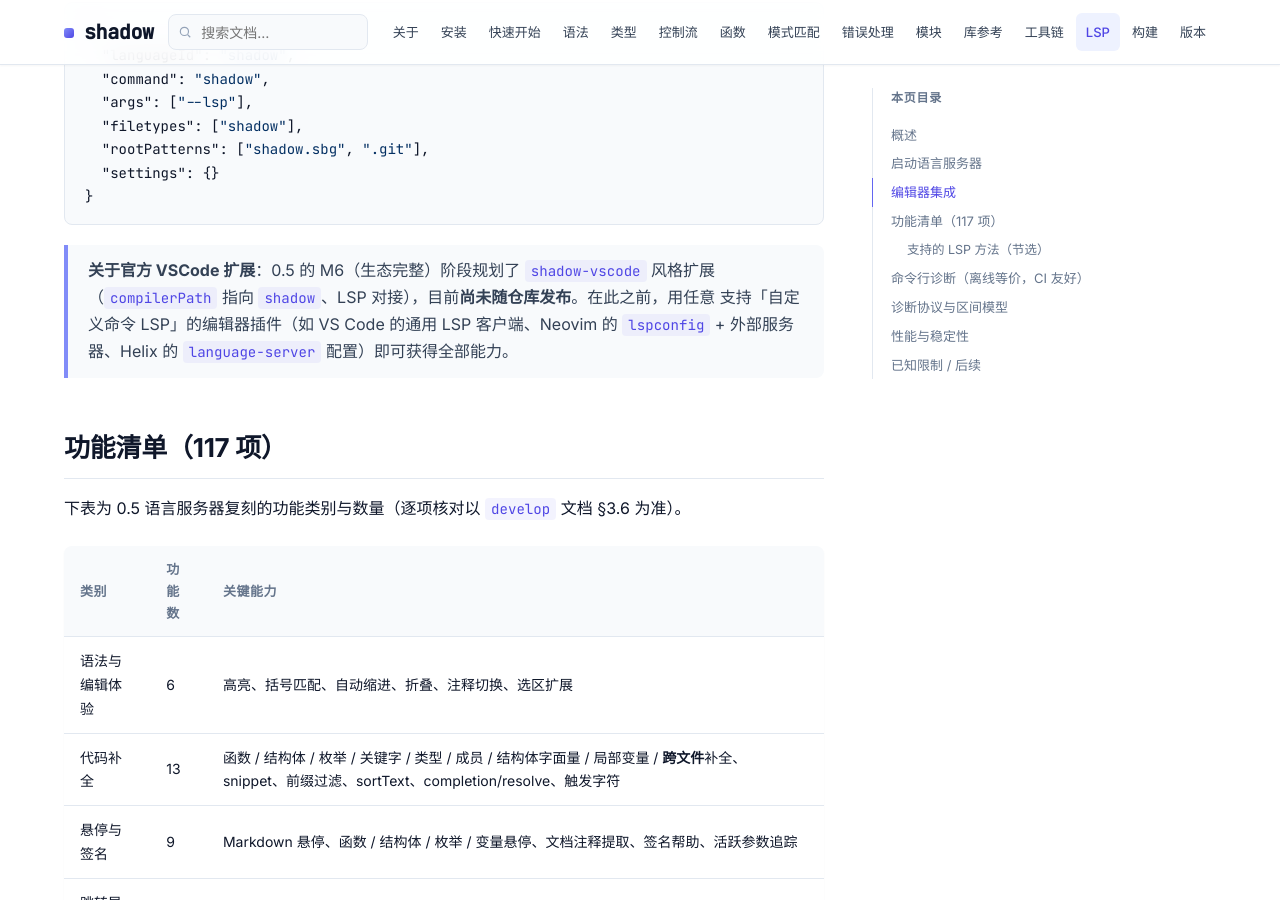
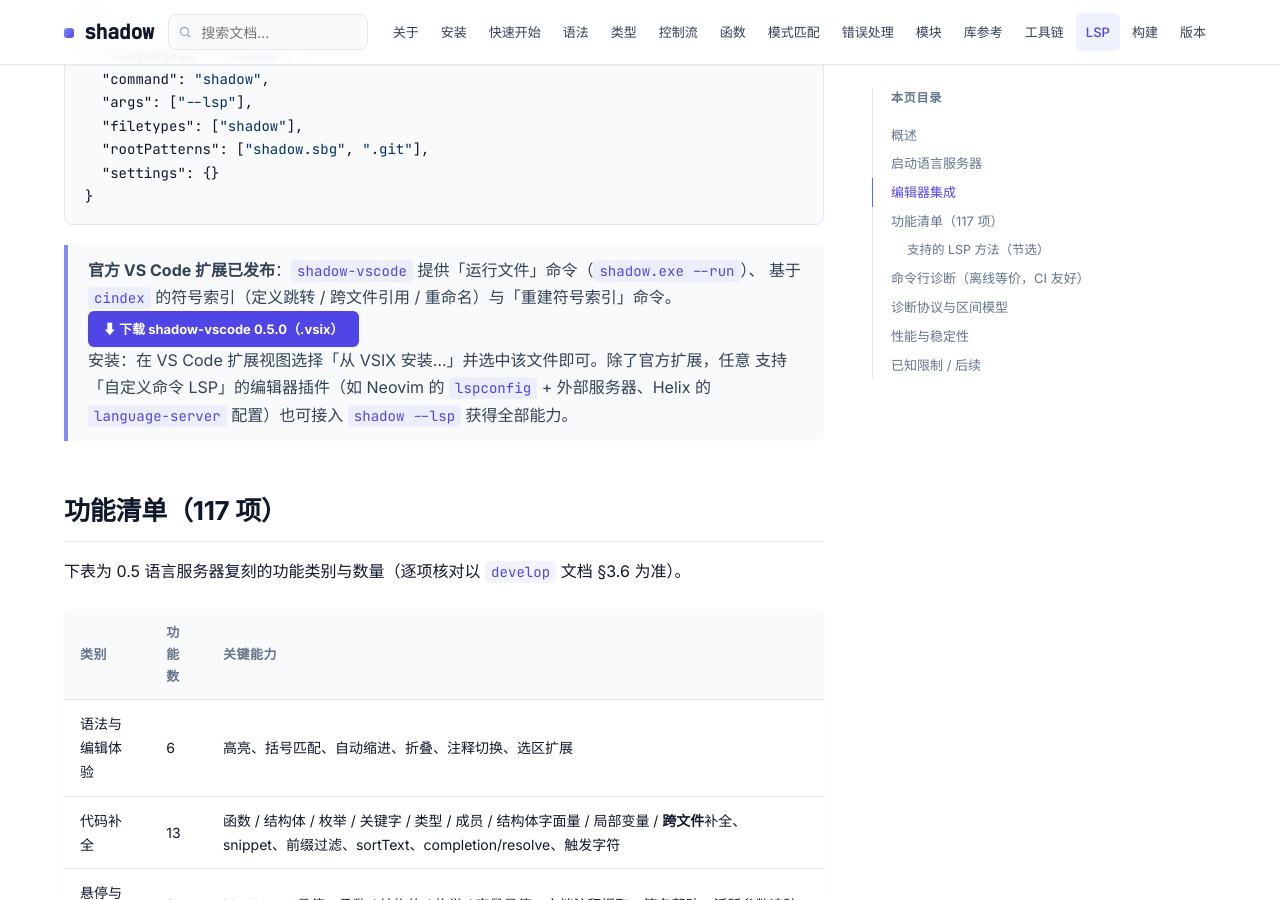
Before and after one commit to lu-91015/shadow-docs, a Jekyll site: the page built from docs/lsp.md, in a window 1280 px wide and 900 px high, scrolled down 1366 px. Built offline with Jekyll 4.4.1, drawn with Linux system fonts in a browser that asks for light colours; some of the changed text lies outside the part shown.

Commit message:
docs: add VS Code extension download entry (home/install/lsp)
Add vscode_version/vscode_repo vars to _config.yml. Add VS Code extension download button on home hero, install page callout, and LSP page (replacing the two 'not yet published' notes with 'published' + .vsix link).

````diff
--- a/_config.yml
+++ b/_config.yml
@@ -9,6 +9,10 @@ lang: zh-CN
 shadow_version: "0.5.0"
 # GitHub 仓库（owner/repo），用于拼下载直链
 github_repo: "lu-91015/shadow"
+
+# ===== VS Code 扩展（发版时同步改这里）=====
+vscode_version: "0.5.0"
+vscode_repo: "lu-91015/shadow-vscode"
 
 # 不使用 gem-based theme，完全用 _layouts 下的自定义布局
 # （default.html / doc.html）。GitHub Pages 原生支持此模式。
--- a/docs/lsp.md
+++ b/docs/lsp.md
@@ -53,10 +53,13 @@ shadow --lsp
 }
 ```
 
-> **关于官方 VSCode 扩展**：0.5 的 M6（生态完整）阶段规划了 `shadow-vscode` 风格扩展
-> （`compilerPath` 指向 `shadow`、LSP 对接），目前**尚未随仓库发布**。在此之前，用任意
-> 支持「自定义命令 LSP」的编辑器插件（如 VS Code 的通用 LSP 客户端、Neovim 的
-> `lspconfig` + 外部服务器、Helix 的 `language-server` 配置）即可获得全部能力。
+> **官方 VS Code 扩展已发布**：`shadow-vscode` 提供「运行文件」命令（<code>shadow.exe --run</code>）、
+> 基于 <code>cindex</code> 的符号索引（定义跳转 / 跨文件引用 / 重命名）与「重建符号索引」命令。
+> <a class="btn btn-primary btn-sm" href="https://github.com/{{ site.vscode_repo }}/releases/download/{{ site.vscode_version }}/shadow-{{ site.vscode_version }}.vsix">⬇ 下载 shadow-vscode {{ site.vscode_version }}（.vsix）</a>
+>
+> 安装：在 VS Code 扩展视图选择「从 VSIX 安装…」并选中该文件即可。除了官方扩展，任意
+> 支持「自定义命令 LSP」的编辑器插件（如 Neovim 的 `lspconfig` + 外部服务器、Helix 的
+> `language-server` 配置）也可接入 `shadow --lsp` 获得全部能力。
 
 ## 功能清单（117 项）
 
@@ -148,7 +151,7 @@ LSP 诊断遵循 **LSP-3 区间模型**：
 
 ## 已知限制 / 后续
 
-- **官方 VSCode 扩展**尚未随仓库发布（见 M6 规划）；当前需用通用 LSP 客户端接入。
+- 官方 VS Code 扩展已发布（见上方下载框），含「运行文件」与 <code>cindex</code> 符号索引；其余细粒度配置随扩展迭代完善。
 - 含 native 绑定的标准库包（`std.base64` / `std.net` / `std.https` 等带 `.c`）在编辑器内的
   语义着色/跳转已支持，但其 native 编译链路在 `--run` 时才触发（与语言服务器无关）。
 - 诊断的 `maxItems` / `warnOnly` 等细粒度配置项已预留接口，具体客户端开关随扩展配套完善。
````
Also changed, not shown: docs/install.md (+8 -0 lines), index.md (+1 -0 lines).
